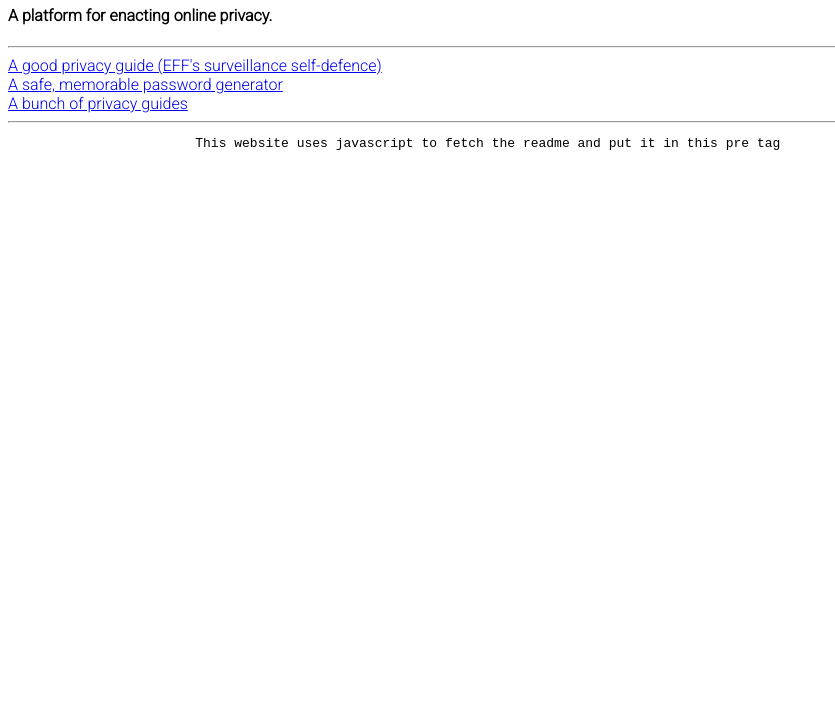
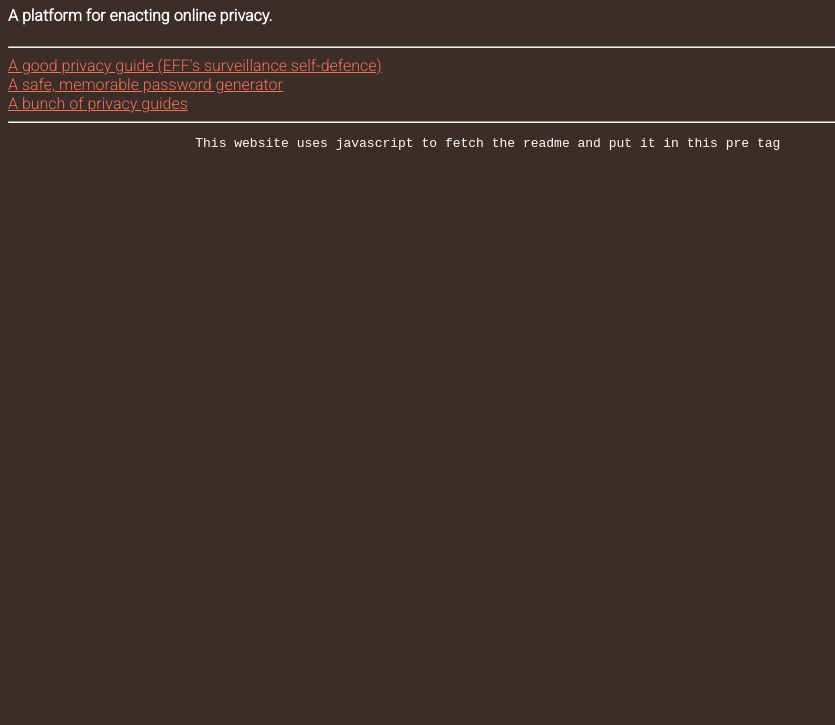
Before and after one commit to lockness-Ko/passwd, a plain HTML site: page index.html in a window 1280 px wide. Shown: the part 75-800 px from the top of the page, without its empty margins (0-835 px from the left). Drawn offline with Linux system fonts and the light colour scheme; no server answers.

Commit message:
changed theme

```diff
--- a/style.css
+++ b/style.css
@@ -1,5 +1,20 @@
 body {
 	font-family: 'Roboto', sans-serif;
+	background-color: #3d2d29;
+	color: white;
+}
+
+a {
+	color: #ef7458;
+	transition-duration: 0.2s;
+}
+
+a:visited {
+	color: #ef5888;
+}
+
+a:hover {
+	color: #efbf58;
 }
 
 input {
```
